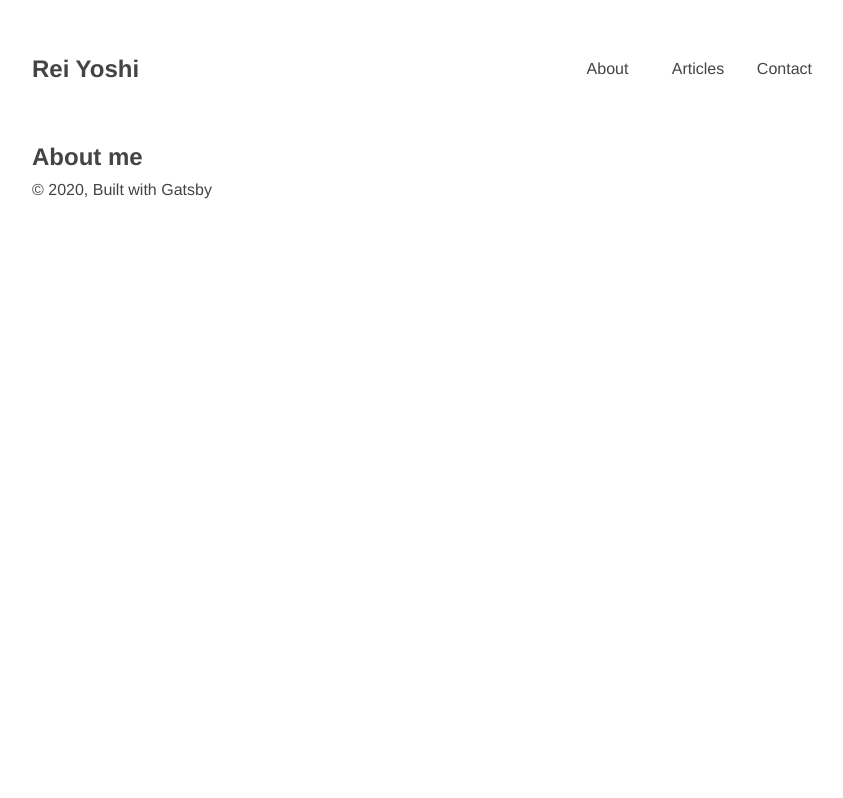
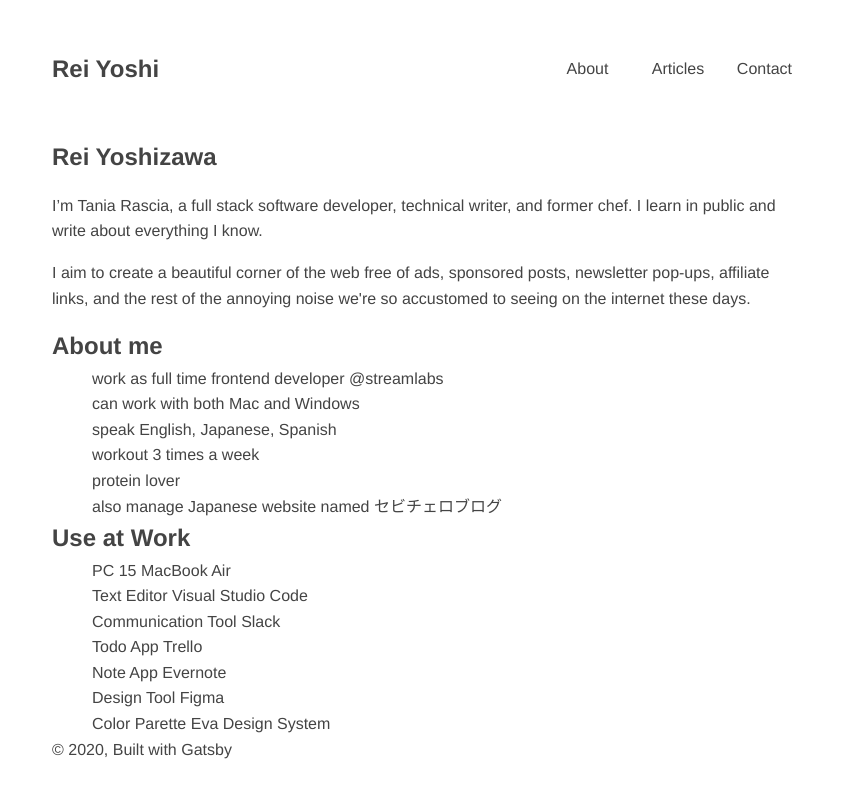
Before and after one commit to reiyszw/blog, a Gatsby site: page /about in a window 1280 px wide. Shown: the whole page, without its empty margins (218-1061 px from the left). Built offline with nearby package versions, Linux system fonts and the light colour scheme; Gatsby itself is replaced by a stand-in of ours.

Commit message:
feat: add contents for about and contact page

```diff
--- /dev/null
+++ b/src/components/about/interest.js
@@ -0,0 +1,29 @@
+import React from "react"
+
+const Interest = () => {
+  return (
+    <div>
+      <h2>About me</h2>
+      <ul>
+        <li>
+          work as full time frontend developer{" "}
+          <a href="https://streamlabs.com/" target="_blank">
+            @streamlabs
+          </a>
+        </li>
+        <li>can work with both Mac and Windows</li>
+        <li>speak English, Japanese, Spanish</li>
+        <li>workout 3 times a week</li>
+        <li>protein lover</li>
+        <li>
+          also manage Japanese website named{" "}
+          <a href="http://cevicherohack.com/" target="_blank">
+            セビチェロブログ
+          </a>
+        </li>
+      </ul>
+    </div>
+  )
+}
+
+export default Interest
--- /dev/null
+++ b/src/components/about/use-at-work.js
@@ -0,0 +1,57 @@
+import React from "react"
+const items = [
+  {
+    title: "PC",
+    name: "15 MacBook Air",
+    href: "https://www.apple.com/macbook-air/",
+  },
+  {
+    title: "Text Editor",
+    name: "Visual Studio Code",
+    href: "https://code.visualstudio.com/",
+  },
+  {
+    title: "Communication Tool",
+    name: "Slack",
+    href: "https://slack.com/",
+  },
+  {
+    title: "Todo App",
+    name: "Trello",
+    href: "http://trello.com/",
+  },
+  {
+    title: "Note App",
+    name: "Evernote",
+    href: "https://evernote.com/",
+  },
+  {
+    title: "Design Tool",
+    name: "Figma",
+    href: "https://www.figma.com/",
+  },
+  {
+    title: "Color Parette",
+    name: "Eva Design System",
+    href: "https://colors.eva.design/",
+  },
+]
+
+const UseAtWork = () => {
+  return (
+    <div>
+      <h3>Use at Work</h3>
+      <ul>
+        {items.map((item, index) => {
+          return (
+            <li key={index}>
+              {item.title} <a href={item.href}>{item.name}</a>
+            </li>
+          )
+        })}
+      </ul>
+    </div>
+  )
+}
+
+export default UseAtWork
--- a/src/components/nav.js
+++ b/src/components/nav.js
@@ -4,9 +4,9 @@ import { Link } from "gatsby"
 const Nav = () => {
   return (
     <nav className="nav">
-      <Link to={`about`}>About</Link>
-      <Link to={`blog`}>Articles</Link>
-      <Link to={`contact`}>Contact</Link>
+      <Link to={`/about`}>About</Link>
+      <Link to={`/blog`}>Articles</Link>
+      <Link to={`/contact`}>Contact</Link>
     </nav>
   )
 }
--- a/src/pages/about.js
+++ b/src/pages/about.js
@@ -3,6 +3,8 @@ import { graphql } from "gatsby"
 import Layout from "../components/layout"
 import SEO from "../components/seo"
 import "../styles/main.scss"
+import Interest from "./../components/about/interest"
+import UseAtWork from "./../components/about/use-at-work"
 
 const About = ({ data, location }) => {
   const siteTitle = data.site.siteMetadata.title
@@ -10,7 +12,18 @@ const About = ({ data, location }) => {
   return (
     <Layout location={location} title={siteTitle}>
       <SEO title="All posts" />
-      <h3>About me</h3>
+      <h2>Rei Yoshizawa</h2>
+      <p>
+        I’m Tania Rascia, a full stack software developer, technical writer, and
+        former chef. I learn in public and write about everything I know.
+      </p>
+      <p>
+        I aim to create a beautiful corner of the web free of ads, sponsored
+        posts, newsletter pop-ups, affiliate links, and the rest of the annoying
+        noise we're so accustomed to seeing on the internet these days.
+      </p>
+      <Interest />
+      <UseAtWork />
     </Layout>
   )
 }
--- a/src/styles/base/variables.scss
+++ b/src/styles/base/variables.scss
@@ -1,3 +1,3 @@
-$content-width: 780px;
+$content-width: 740px;
 $font: "Helvetica Neue", Helvetica, Arial, "Hiragino Kaku Gothic ProN", Meiryo,
   sans-serif;
```
Also changed, not shown: src/components/my-accounts.js (added, +41 -0 lines), src/pages/contact.js (+12 -1 lines).
